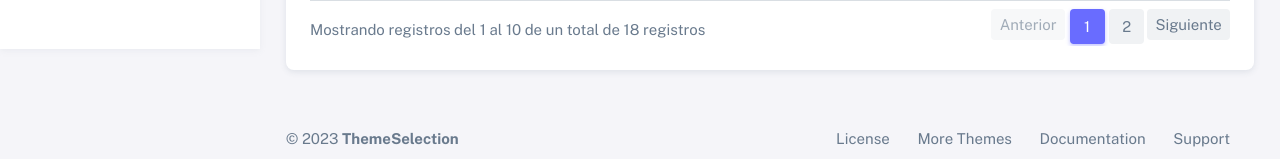
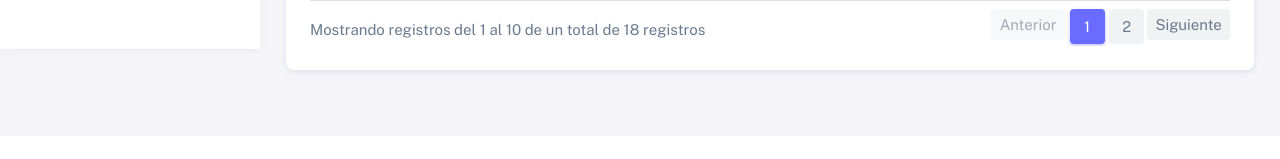
Before and after one commit to devappscl/diseturnos, a PHP site: page /diseturnos/views/clientes/index.php in a window 1280 px wide. Shown: the part 751-910 px from the top of the page. After the commit the page ends 827 px from the top, so only its background shows below. Run offline with PHP 8.4, Linux system fonts and the light colour scheme; a user stored in the database is signed in; data comes from the database, SQL or seed files in the repository.

Commit message:
borre info irrelevante del footer

```diff
--- a/views/template/footer.php
+++ b/views/template/footer.php
@@ -1,32 +1,8 @@
 
             <footer class="content-footer footer bg-footer-theme">
               <div class="container-xxl d-flex flex-wrap justify-content-between py-2 flex-md-row flex-column">
-                <div class="mb-2 mb-md-0">
-                  ©
-                  <script>
-                    document.write(new Date().getFullYear());
-                  </script>
 
-                  <a href="https://themeselection.com" target="_blank" class="footer-link fw-bolder">ThemeSelection</a>
-                </div>
-                <div>
-                  <a href="https://themeselection.com/license/" class="footer-link me-4" target="_blank">License</a>
-                  <a href="https://themeselection.com/" target="_blank" class="footer-link me-4">More Themes</a>
 
-                  <a
-                    href="https://themeselection.com/demo/sneat-bootstrap-html-admin-template/documentation/"
-                    target="_blank"
-                    class="footer-link me-4"
-                    >Documentation</a
-                  >
-
-                  <a
-                    href="https://github.com/themeselection/sneat-html-admin-template-free/issues"
-                    target="_blank"
-                    class="footer-link me-4"
-                    >Support</a
-                  >
-                </div>
               </div>
             </footer>
 
```
